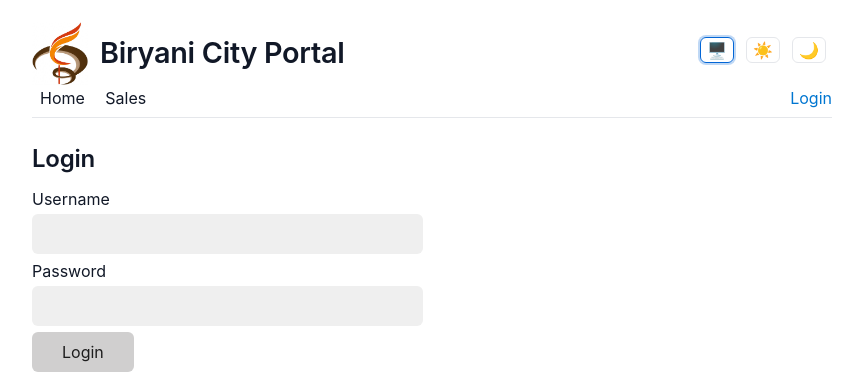
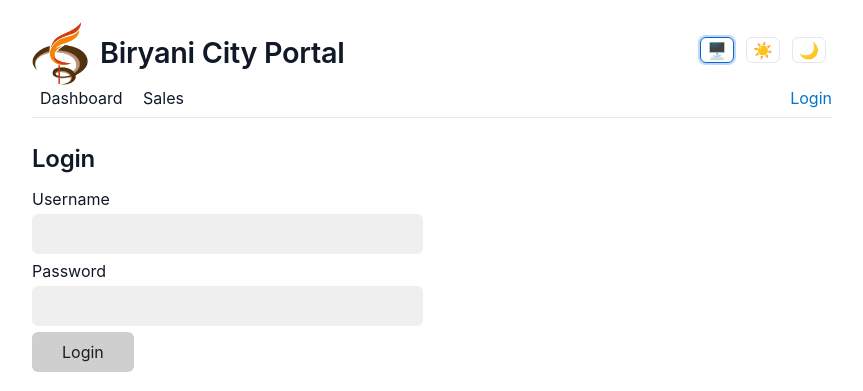
Before and after one commit to sushanth88/BC_Internal_OP, a Flask app: page /login in a window 1280 px wide. Shown: the top 391 px of the page, without its empty margins (208-1071 px from the left). Run offline with Flask 3, Linux system fonts and the light colour scheme.

Commit message:
UI: set global font to 'SF Pro Text' via CSS var; rename Home to Dashboard in nav and page heading.

```diff
--- a/static/style.css
+++ b/static/style.css
@@ -6,7 +6,7 @@
 	--link: #0366d6;
 	--border: #e5e7eb;
 	color-scheme: light dark;
-	--font-sans: 'SF Pro Display', 'SF Pro Text', -apple-system, system-ui, BlinkMacSystemFont, 'Segoe UI', Roboto, 'Helvetica Neue', Arial, 'Noto Sans', sans-serif, 'Apple Color Emoji', 'Segoe UI Emoji';
+	--font-sans: 'SF Pro Text', -apple-system, system-ui, BlinkMacSystemFont, 'Segoe UI', Roboto, 'Helvetica Neue', Arial, 'Noto Sans', sans-serif, 'Apple Color Emoji', 'Segoe UI Emoji';
 }
 
 @media (prefers-color-scheme: dark) {
--- a/templates/_nav.html
+++ b/templates/_nav.html
@@ -1,7 +1,7 @@
 <div class="topbar">
   <div>
     <nav class="nav">
-      <a href="{{ url_for('index') }}" class="{% if request.path == url_for('index') %}active{% endif %}">Home</a>
+  <a href="{{ url_for('index') }}" class="{% if request.path == url_for('index') %}active{% endif %}">Dashboard</a>
       <a href="{{ url_for('sales') }}" class="{% if request.path == url_for('sales') %}active{% endif %}">Sales</a>
       {% if current_user.is_authenticated %}
         {% if current_user.is_admin %}
--- a/templates/index.html
+++ b/templates/index.html
@@ -1,6 +1,6 @@
 {% extends 'layout.html' %}
 {% block content %}
-  <h2>Home</h2>
+  <h2>Dashboard</h2>
   {% if current_user.is_admin %}
     {% if charts %}
       <div class="charts">
```
